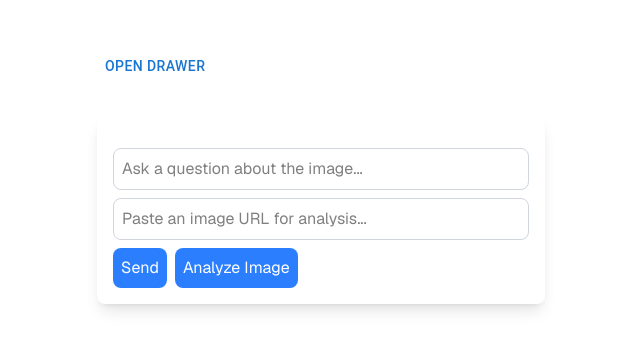
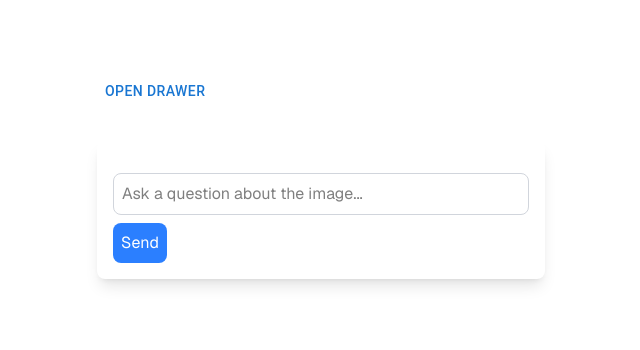
Before and after one commit to mawrk19/Chatbot, a Next.js app in the folder alalai/: page / in a window 1280 px wide. Shown: the part 224-574 px from the top of the page, without its empty margins (319-959 px from the left). Built offline with nearby package versions, Linux system fonts and the light colour scheme.

Commit message:
temporary disabled img

```diff
--- a/alalai/src/app/components/chatBox.tsx
+++ b/alalai/src/app/components/chatBox.tsx
@@ -9,7 +9,7 @@ type Message = {
 
 export default function ChatBox() {
   const [input, setInput] = useState('');
-  const [imageURL, setImageURL] = useState('');
+  // const [imageURL, setImageURL] = useState('');
   const [messages, setMessages] = useState<Message[]>([]);
   const messagesEndRef = useRef<HTMLDivElement | null>(null);
 
@@ -38,36 +38,36 @@ export default function ChatBox() {
     }
   };
 
-  const generate = async () => {
-    if (!input.trim() || !imageURL.trim()) return;
+  // const generate = async () => {
+  //   if (!input.trim() || !imageURL.trim()) return;
 
-    const userMessage: Message = {
-      role: 'user',
-      content: `Analyzing image: ${imageURL}\nQuestion: ${input}`,
-    };
+  //   const userMessage: Message = {
+  //     role: 'user',
+  //     content: `Analyzing image: ${imageURL}\nQuestion: ${input}`,
+  //   };
 
-    setMessages((prev) => [...prev, userMessage]);
-    setInput('');
-    setImageURL('');
+  //   setMessages((prev) => [...prev, userMessage]);
+  //   setInput('');
+  //   setImageURL('');
 
-    const res = await fetch('/api/image', {
-      method: 'POST',
-      headers: { 'Content-Type': 'application/json' },
-      body: JSON.stringify({
-        content: [
-          { type: 'text', text: input },
-          { type: 'image_url', image_url: { url: imageURL } },
-        ],
-      }),
-    });
+  //   const res = await fetch('/api/image', {
+  //     method: 'POST',
+  //     headers: { 'Content-Type': 'application/json' },
+  //     body: JSON.stringify({
+  //       content: [
+  //         { type: 'text', text: input },
+  //         { type: 'image_url', image_url: { url: imageURL } },
+  //       ],
+  //     }),
+  //   });
 
-    const data = await res.json();
-    const botMessage = data.choices?.[0]?.message;
+  //   const data = await res.json();
+  //   const botMessage = data.choices?.[0]?.message;
 
-    if (botMessage) {
-      setMessages((prev) => [...prev, botMessage]);
-    }
-  };
+  //   if (botMessage) {
+  //     setMessages((prev) => [...prev, botMessage]);
+  //   }
+  // };
 
   return (
     <div className="flex flex-col gap-4 w-full h-full bg-white rounded-lg shadow-lg p-4 text-black">
@@ -96,13 +96,13 @@ export default function ChatBox() {
             if (e.key === 'Enter') submit();
           }}
         />
-        <input
+        {/* <input
           type="text"
           value={imageURL}
           onChange={(e) => setImageURL(e.target.value)}
           placeholder="Paste an image URL for analysis..."
           className="border border-gray-300 rounded-lg p-2 w-full"
-        />
+        /> */}
         <div className="flex gap-2">
           <button
             onClick={submit}
@@ -110,12 +110,12 @@ export default function ChatBox() {
           >
             Send
           </button>
-          <button
+          {/* <button
             onClick={generate}
             className="bg-blue-500 text-white rounded-lg p-2 hover:bg-blue-600"
           >
             Analyze Image
-          </button>
+          </button> */}
         </div>
       </div>
     </div>
```
